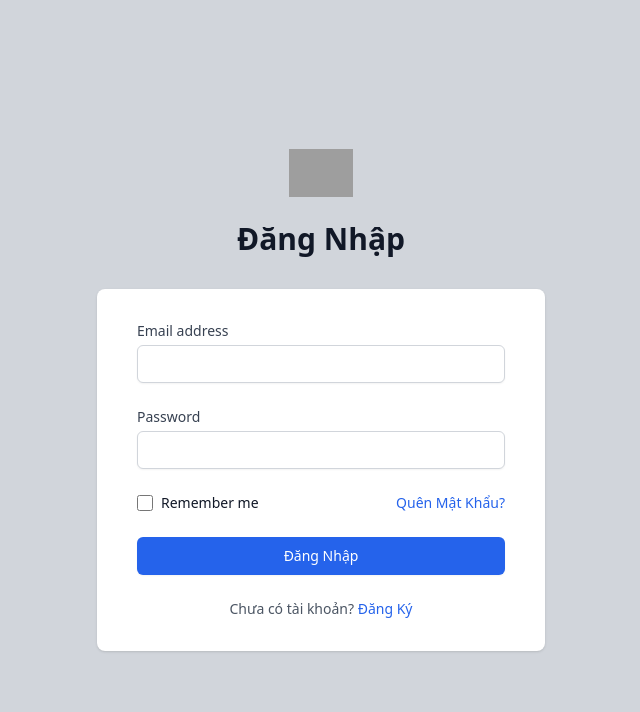
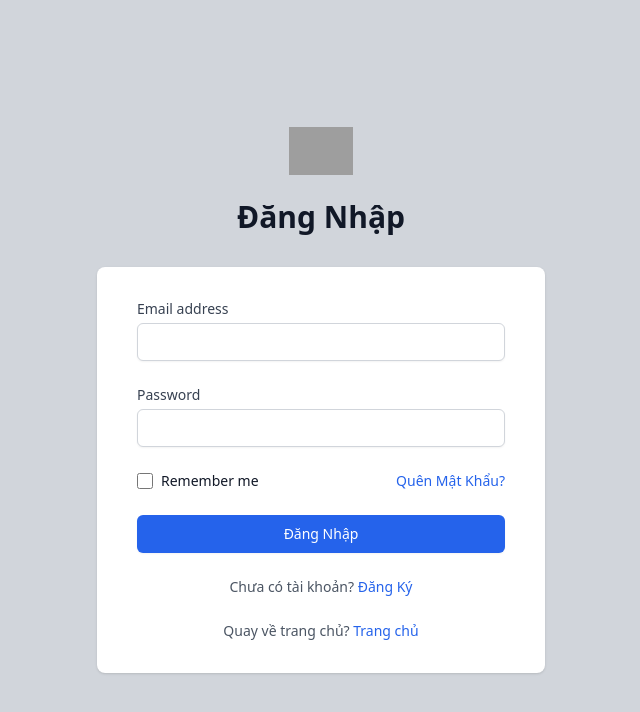
Before and after one commit to iKyel/BookDex, a React (Vite) app in the folder frontend/: page /login in a window 1280 px wide. Shown: the top 712 px of the page, without its empty margins (319-959 px from the left). Built offline with nearby package versions, Linux system fonts and the light colour scheme; grey boxes are pictures that could not be loaded.

Commit message:
"Add 'Go to home' link to Login and Register pages; update Books and Cart components to link to book details page and improve cart item quantity adjustment UI"

```diff
--- a/frontend/src/pages/Auth/Login.jsx
+++ b/frontend/src/pages/Auth/Login.jsx
@@ -149,6 +149,17 @@ const Login = () => {
                 </Link>
               </p>
             </div>
+            <div className="flex justify-center text-sm text-gray-600">
+              <p>
+                Quay về trang chủ?{" "}
+                <Link
+                  to="/home"
+                  className="font-medium text-blue-600 hover:text-blue-500"
+                >
+                  Trang chủ
+                </Link>
+              </p>
+            </div>
           </form>
         </div>
       </div>
--- a/frontend/src/pages/Auth/Register.jsx
+++ b/frontend/src/pages/Auth/Register.jsx
@@ -171,6 +171,17 @@ const Register = () => {
                   </Link>
                 </p>
               </div>
+              <div className="flex justify-center text-sm text-gray-600">
+              <p>
+                Quay về trang chủ?{" "}
+                <Link
+                  to="/home"
+                  className="font-medium text-blue-600 hover:text-blue-500"
+                >
+                  Trang chủ
+                </Link>
+              </p>
+            </div>
             </form>
           </div>
         </div>
--- a/frontend/src/pages/Books/Books.jsx
+++ b/frontend/src/pages/Books/Books.jsx
@@ -22,6 +22,7 @@ const Books = ({ books }) => {
             className="bg-white rounded-lg shadow-md overflow-hidden flex flex-col h-full transition duration-300 transform hover:scale-105"
           >
             <div className="flex-grow">
+              <Link to={`/books/${book._id}`}>
                 <img
                   src={book.cover}
                   alt={book.name}
@@ -48,6 +49,8 @@ const Books = ({ books }) => {
                     </Link>
                   </div>
                 )}
+              </Link>
+
               <div className="p-4">
                 <Link to={`/books/${book._id}`}>
                   <h3 className="text-lg font-semibold mb-2 truncate">
--- a/frontend/src/pages/Cart.jsx
+++ b/frontend/src/pages/Cart.jsx
@@ -87,20 +87,7 @@ const Cart = () => {
                       </td>
                       <td className="px-6 py-4">
                         <div className="flex items-center">
-                          <button
-                            onClick={() => addToCartHandler(item, item.qty - 1)}
-                            disabled={item.qty === 1}
-                            className="bg-gray-200 text-gray-700 hover:bg-gray-300 rounded-l-md px-2 py-1 disabled:opacity-50 disabled:cursor-not-allowed"
-                          >
-                            -
-                          </button>
                           <span className="mx-2 text-gray-700">{item.qty}</span>
-                          <button
-                            onClick={() => addToCartHandler(item, item.qty + 1)}
-                            className="bg-gray-200 text-gray-700 hover:bg-gray-300 rounded-r-md px-2 py-1"
-                          >
-                            +
-                          </button>
                         </div>
                       </td>
                       <td className="px-6 py-4 text-gray-700">
```
Also changed, not shown: 54 other files (tests, documents, lock files or other folders). Lines whose indentation alone changed are shown as unchanged.
